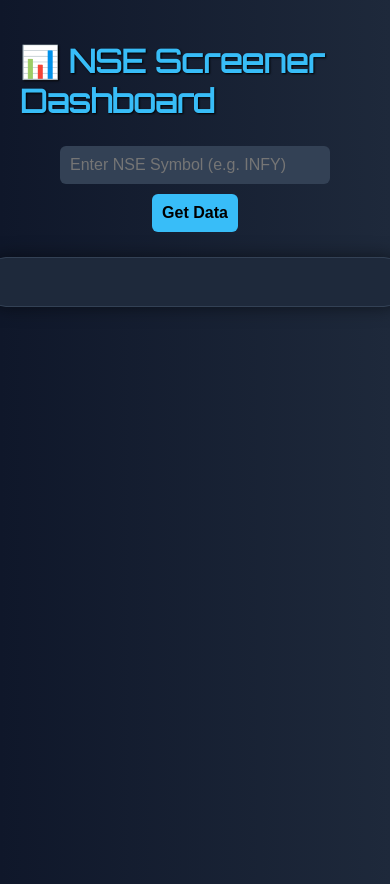
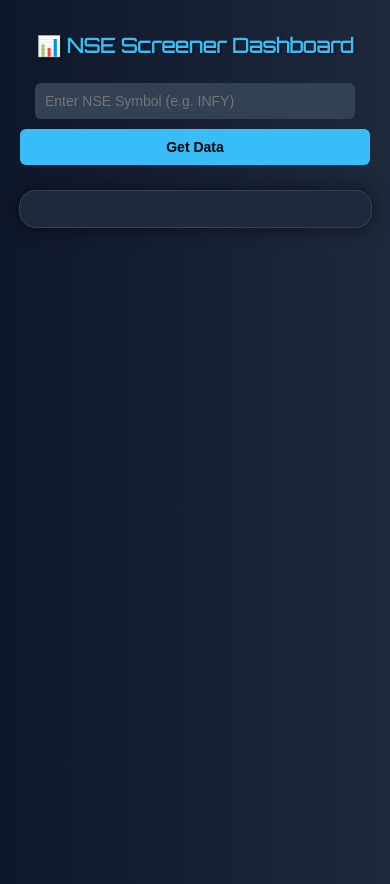
Before and after one commit to SVP-Official/Swadeshi_Stokz, a website: page public/index.html in a window 390 px wide. Drawn offline with Linux system fonts and the light colour scheme.

Commit message:
Update styles.css

```diff
--- a/public/styles.css
+++ b/public/styles.css
@@ -14,6 +14,7 @@
   color: #38bdf8;
   margin-bottom: 20px;
   text-shadow: 1px 1px 2px black;
+  text-align: center;
 }
 
 input, button {
@@ -28,7 +29,8 @@
 input {
   background-color: #334155;
   color: white;
-  width: 250px;
+  width: 90%;
+  max-width: 300px;
 }
 
 button {
@@ -37,6 +39,7 @@
   font-weight: bold;
   cursor: pointer;
   transition: background 0.3s ease;
+  width: 120px;
 }
 
 button:hover {
@@ -48,12 +51,14 @@
   padding: 24px;
   border-radius: 16px;
   margin-top: 20px;
-  width: 360px;
+  width: 90%;
+  max-width: 400px;
   box-shadow: 0 0 18px rgba(0,0,0,0.5);
   border: 1px solid #334155;
   font-family: 'Segoe UI', Tahoma, Geneva, Verdana, sans-serif;
   font-size: 16px;
   line-height: 1.6;
+  text-align: left;
 }
 
 .card h2 {
@@ -66,3 +71,26 @@
   margin: 6px 0;
   font-weight: 500;
 }
+
+.card a {
+  display: inline-block;
+  margin-top: 10px;
+  color: #60a5fa;
+  text-decoration: none;
+}
+
+@media (max-width: 600px) {
+  h1 {
+    font-size: 20px;
+  }
+
+  input, button {
+    font-size: 14px;
+    width: 100%;
+  }
+
+  .card {
+    padding: 18px;
+    font-size: 15px;
+  }
+}
```
